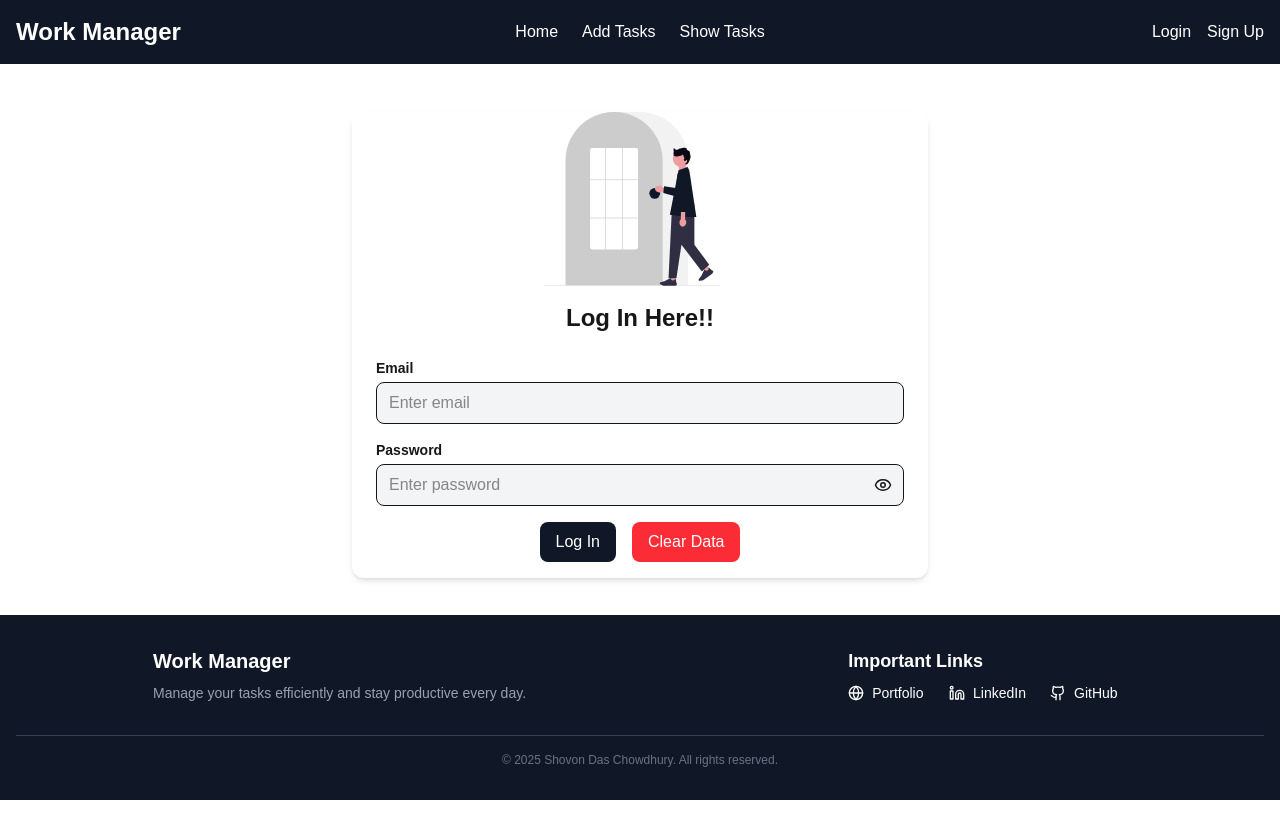
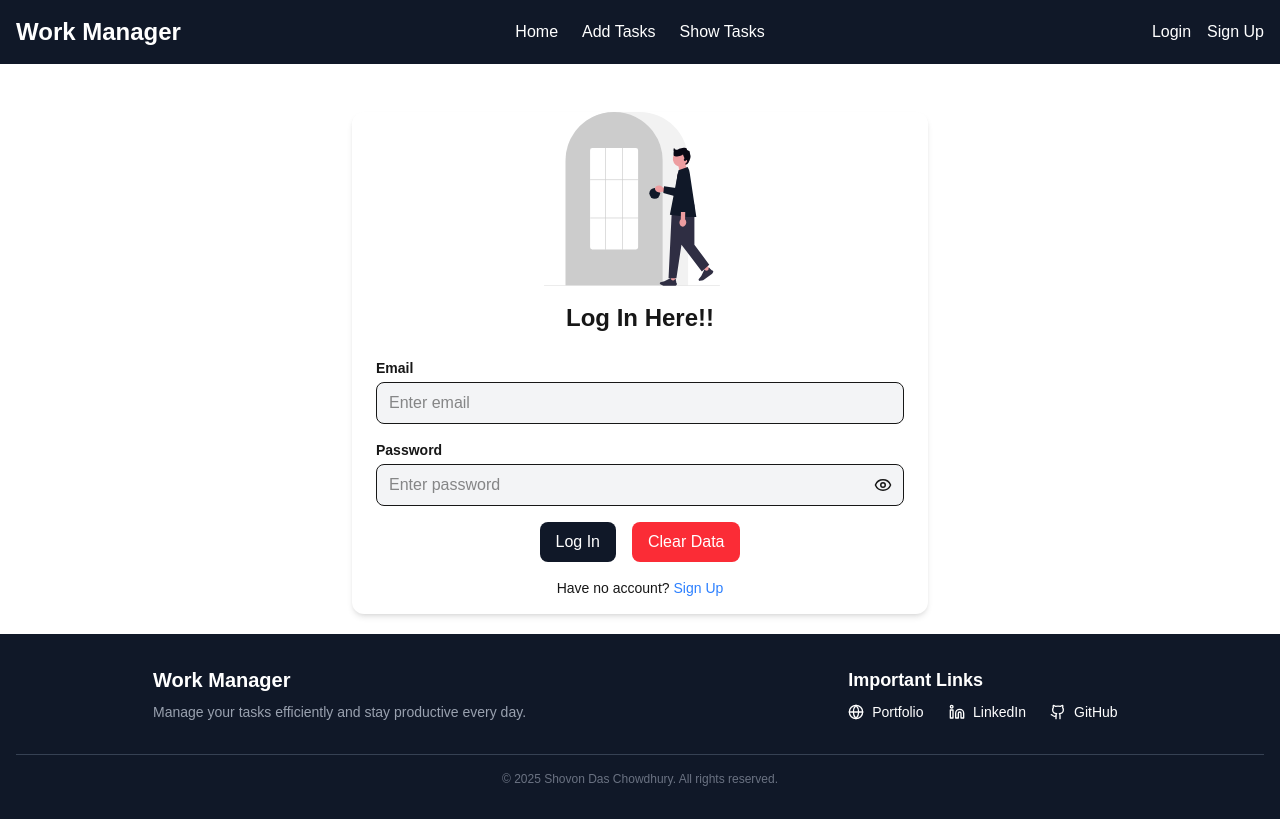
Before and after one commit to shovonchowdhury/work-manager-nextJS, a Next.js app: page /logIn in a window 1280 px wide. Built offline with nearby package versions, Linux system fonts and the light colour scheme.

Commit message:
add login functionality

```diff
--- a/src/app/logIn/page.jsx
+++ b/src/app/logIn/page.jsx
@@ -5,8 +5,10 @@ import { toast } from "react-toastify";
 import axios from "axios";
 import Image from "next/image";
 import loginSvg from "../../../public/undraw_login_weas.svg"; // Replace with your actual image
+import { useRouter } from "next/navigation";
 
 export default function Login() {
+  const router = useRouter();
   const [user, setUser] = useState({
     email: "",
     password: "",
@@ -41,12 +43,16 @@ export default function Login() {
       const res = await axios.post("http://localhost:3000/api/login", user);
       console.log(res.data);
       toast.success("Logged in successfully!!", { position: "top-center" });
+      router.push("/profile/user");
       setLoginState("Log In");
     } catch (err) {
       console.log(err);
-      toast.error("Login failed!" + err.response.data.error._message, {
-        position: "top-center",
-      });
+      toast.error(
+        "Login failed! " + err.response.data.message || err.response.data.error,
+        {
+          position: "top-center",
+        }
+      );
       setLoginState("Log In");
     }
   };
@@ -117,6 +123,18 @@ export default function Login() {
           </button>
         </div>
       </form>
+
+      <div className="mt-4 text-center">
+        <p className="text-sm">
+          Have no account?{" "}
+          <button
+            onClick={() => router.push("/signUp")}
+            className="text-blue-500 hover:underline cursor-pointer"
+          >
+            Sign Up
+          </button>
+        </p>
+      </div>
     </div>
   );
 }
--- /dev/null
+++ b/src/app/profile/user/layout.jsx
@@ -0,0 +1,9 @@
+import React from "react";
+
+export const metadata = {
+  title: "User Profile : Work Manager",
+};
+
+export default function UserProfileLayout({ children }) {
+  return <div>{children}</div>;
+}
--- /dev/null
+++ b/src/app/profile/user/page.jsx
@@ -0,0 +1,5 @@
+import React from "react";
+
+export default function UserProfile() {
+  return <div>UserProfile</div>;
+}
--- a/src/app/signUp/page.jsx
+++ b/src/app/signUp/page.jsx
@@ -5,8 +5,10 @@ import signupSvg from "../../../public/undraw_sign-up_qamz.svg"; // Replace with
 import { Eye, EyeOff } from "lucide-react";
 import { toast } from "react-toastify";
 import axios from "axios";
+import { useRouter } from "next/navigation";
 
 export default function Signup() {
+  const router = useRouter();
   const [user, setUser] = useState({
     name: "",
     email: "",
@@ -53,6 +55,7 @@ export default function Signup() {
       console.log(res.data);
       toast.success("Signed up successfully!!", { position: "top-center" });
       setSignupState("Sign Up");
+      router.push("/logIn");
     } catch (err) {
       console.log(err);
       toast.error("Signup failed!" + err.response.data.error._message, {
@@ -154,6 +157,19 @@ export default function Signup() {
           </button>
         </div>
       </form>
+
+      {/* Already a member? Redirect to login */}
+      <div className="mt-4 text-center">
+        <p className="text-sm">
+          Already have an account?{" "}
+          <button
+            onClick={() => router.push("/logIn")}
+            className="text-blue-500 hover:underline cursor-pointer"
+          >
+            Login here
+          </button>
+        </p>
+      </div>
     </div>
   );
 }
```
